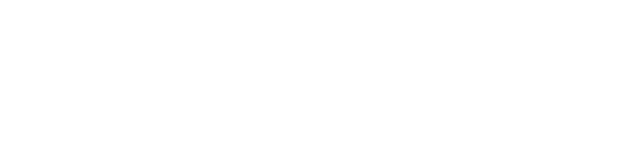
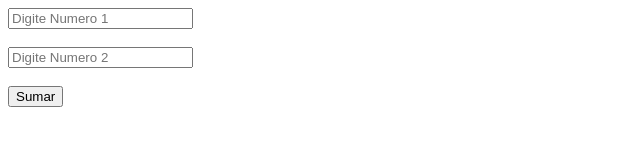
Before and after one commit to zaagagon/javascript, a plain HTML site: page inner.html in a window 1280 px wide. Shown: the whole page, without its empty margins (0-640 px from the left). Drawn offline with Linux system fonts and the light colour scheme.

Commit message:
inner ready

```diff
--- a/inner.html
+++ b/inner.html
@@ -3,9 +3,23 @@
 <head>
     <meta charset="UTF-8">
     <meta name="viewport" content="width=device-width, initial-scale=1.0">
-    <title>Document</title>
+    <title>Practicando</title>
 </head>
 <body>
+    <input type="number" id="n1" placeholder="Digite Numero 1">
+    <br>
+    <br>
+    <input type="number" id="n2" placeholder="Digite Numero 2">
+    <br><br>
+    <button onclick="sumar()">Sumar</button>
+    <p id="resultado"></p>
+    <script>
 
+        const sumar=()=>{
+            const a= parseInt(document.getElementById("n1").value);
+            const b= parseInt(document.getElementById("n2").value);
+            document.getElementById("resultado").innerHTML=`Resultado de la Suma: ${a+b}`;
+        }
+    </script>
 </body>
 </html>
```
